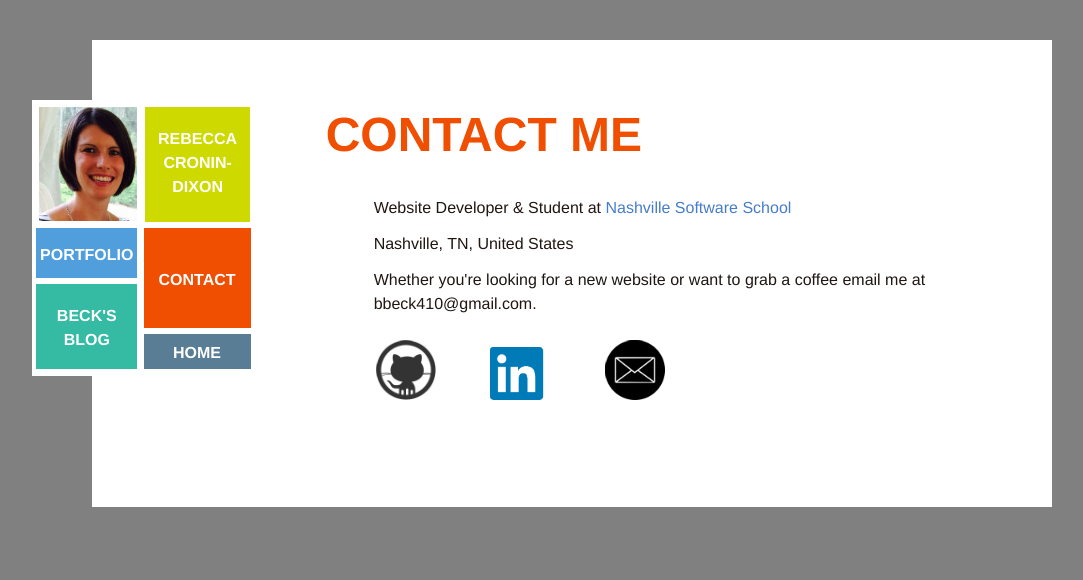
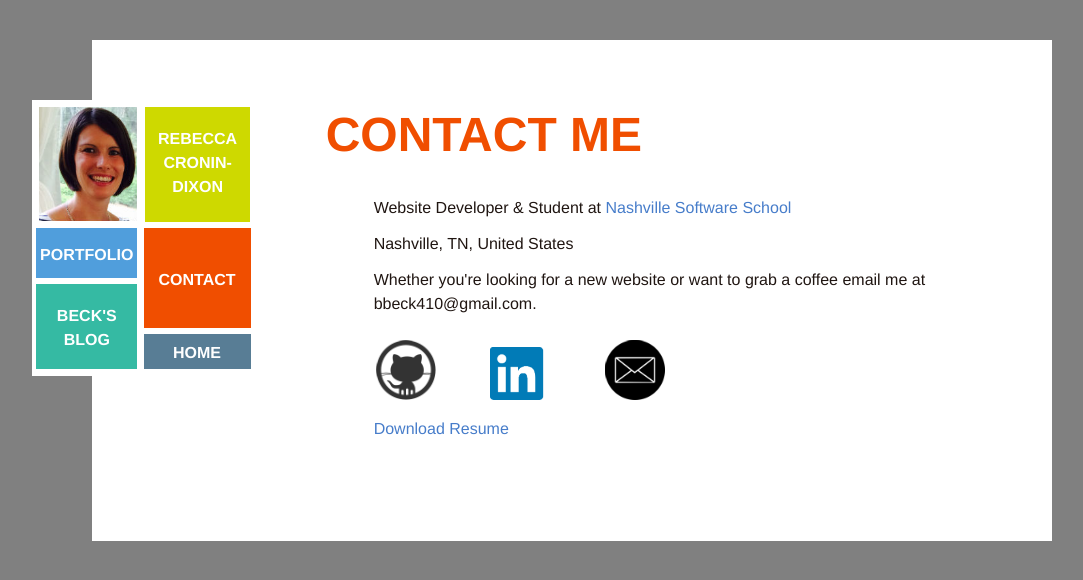
Before and after one commit to beck410/beck410.github.io, a Jekyll site: the page built from contact.html, in a window 1280 px wide. Shown: the top 580 px of the page, without its empty margins (68-1151 px from the left). Built offline with Jekyll 4.4.1, drawn with Linux system fonts in a browser that asks for light colours; nearby versions of some CDN libraries; some web fonts are replaced.

Commit message:
added resume download to contact page

```diff
--- a/_sass/_contact.scss
+++ b/_sass/_contact.scss
@@ -22,10 +22,21 @@
       padding-left: 50px;
     }
   }
+
+  .resume-download {
+    padding-left: 3em;
+    padding-top: 10px;
+  }
 }
 
 @media #{$medium} {
-  .contact p {
-    padding-left: 1em;
+  .contact {
+    p {
+      padding-left: 1em;
+    }
+
+    .resume-download {
+      padding-left: 1em;
+    }
   }
 }
--- a/contact.html
+++ b/contact.html
@@ -18,17 +18,10 @@ permalinks: /contact/
 			<a href="http://www.linkedin.com/in/rcdixon/"><img src="../images/li_sm.png"></a>
 			<a href="mailto:youremailaddress"><img src="../images/email_icon.png"></a>
 		</div><!-- .social-media-links -->
+    <div class="resume-download">
+      <a href="../resume_pdf/Cronin-Dixon_Resume.pdf" target="_blank">Download Resume</a>
+    </div>
 	</div><!-- .bus-card -->
 
-	<div class="experience-content">
-	</div><!-- .experience-content -->
 
-	<div class="education-content">
-	</div><!-- education-content -->
-
-	<div class="skills-content">
-	</div><!-- skills-content -->
-
-	<div class="community">
-	</div><!-- .community -->
 </section>
```
Also changed, not shown: 1 other file.
